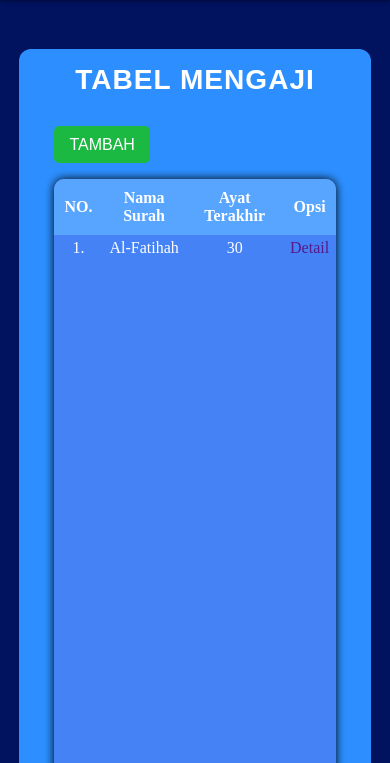
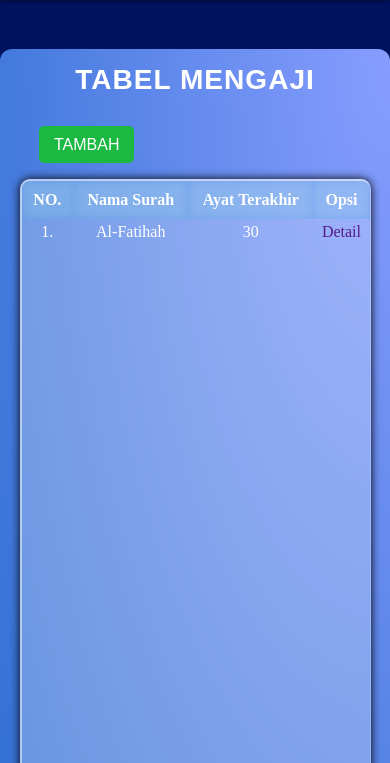
Before and after one commit to MuhammadFaisal0423/MuhammadFaisal0423.github.io, a plain HTML site: page mengaji.html in a window 390 px wide. Shown: the part 81-844 px from the top of the page. Drawn offline with Linux system fonts and the light colour scheme.

Commit message:
updating

```diff
--- a/layout.css
+++ b/layout.css
@@ -13,16 +13,6 @@ body {
 .container {
   display: grid;
   grid-template-areas: "header" "main" "footer";
-}
-
-header {
-  grid-area: header;
-  background: radial-gradient(
-      ellipse at top right,
-      rgb(135, 157, 255),
-      transparent
-    ),
-    radial-gradient(ellipse at bottom, rgb(1, 18, 94), transparent);
 }
 
 nav {
@@ -227,7 +217,7 @@ footer p.copy {
     height: 100vh;
     background-color: rgb(0, 27, 182);
     position: absolute;
-    top: -750%;
+    top: -1000%;
     left: 0;
     transition: all 0.75s;
     gap: 50px 0px;
--- a/mengaji.html
+++ b/mengaji.html
@@ -18,7 +18,11 @@
             main .container{
                 min-height: 1000px;
                 width: 600px;
-                background-color: rgb(45, 143, 255);
+                background: radial-gradient(
+                ellipse at top right,
+                rgb(135, 157, 255),
+                rgb(40, 107, 207)
+                );
                 margin: 0 auto;
                 display: grid;
                 grid-template-rows: .1fr .05fr 1fr;
@@ -60,11 +64,16 @@
             main .container .recite-table-data{
                 box-shadow: 0 0 10px black;
                 border-radius: 10px;
-                background-color: rgb(68, 130, 245);
+                background-color: rgba(255, 255, 255, .25);
+                backdrop-filter: blur(4px);
+                -webkit-backdrop-filter: blur(4px);
+                border: 1px solid rgba(255, 255, 255, .18);
                 height: 90%;
                 width: 80%;
                 margin: 0 auto;
                 overflow-y: scroll;
+                border-left: 2px solid rgba(255, 255, 255, .5);
+                border-top: 2px solid rgba(255, 255, 255, .5);
             }
 
             main .container .recite-table-data table{
@@ -77,8 +86,10 @@
                 top: 0;
                 color: white;
                 padding: 10px;
-                background-color: rgb(87, 165, 255);
                 text-align: center;
+                background-color: rgba(39, 145, 216, 0.25);
+                backdrop-filter: blur(4px);
+                -webkit-backdrop-filter: blur(4px);
             }
 
             main .container .recite-table-data table td {
@@ -97,10 +108,14 @@
 
             @media (max-width : 750px){
                 main{
-                    padding: 100px 10px;
+                    padding: 100px 0;
                 }
                 main .container{
-                    width: 95%;
+                    width: 100%;
+                }
+
+                main .container .recite-table-data{
+                    width: 90%;
                 }
             }
 
```
Also changed, not shown: index.html (+10 -1 lines), tambahdata.html (+8 -3 lines).
